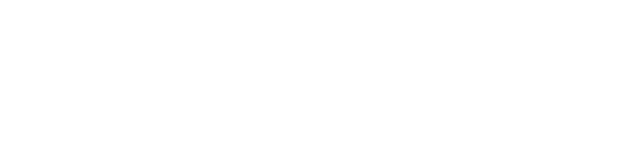
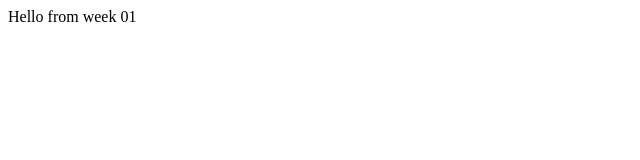
Before and after one commit to tdserviceco/tdserviceco.github.io, a plain HTML site: page html-css/week01/index.html in a window 1280 px wide. Shown: the whole page, without its empty margins (0-640 px from the left). Drawn offline with Linux system fonts and the light colour scheme.

Commit message:
mee dumb

```diff
--- a/html-css/week01/index.html
+++ b/html-css/week01/index.html
@@ -8,7 +8,7 @@
 </head>
 
 <body>
-
+	Hello from week 01
 </body>
 
 </html>
```
